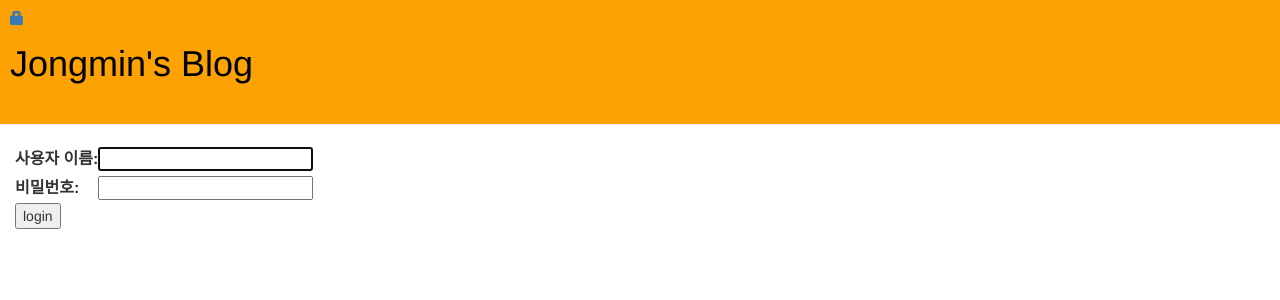
After one commit to quark4904/djangogirls, a Django app: page /accounts/login/ in a window 1280 px wide. The commit adds this page. Shown: the top 300 px of the page. Run offline with Django 3.2, Linux system fonts and the light colour scheme; some libraries are stand-ins or nearby versions.

Commit message:
Ext-02-숙제: 안전한 웹사이트 만들기_200602

```diff
--- a/blog/static/css/blog.css
+++ b/blog/static/css/blog.css
@@ -16,7 +16,7 @@ a {
 
 h2 a {
   color: black;
-  font-family: "Black Han Sans", sans-serif;
+  font-family: "Noto Sans KR", sans-serif;
 }
 
 .content_container {
@@ -25,5 +25,5 @@ h2 a {
 
 .detail__title {
   color: black;
-  font-family: "Black Han Sans", sans-serif;
+  font-family: "Noto Sans KR", sans-serif;
 }
--- a/blog/templates/blog/base.html
+++ b/blog/templates/blog/base.html
@@ -13,18 +13,26 @@
     />
     <link rel="stylesheet" href="{% static 'css/blog.css' %}" />
     <link
-      href="https://fonts.googleapis.com/css2?family=Black+Han+Sans&display=swap"
+      href="https://fonts.googleapis.com/css2?family=Noto+Sans+KR:wght@500&display=swap"
       rel="stylesheet"
     />
   </head>
   <body>
     <div class="page-header">
+      {% if user.is_authenticated %}
       <a href="{% url 'post_new' %}" class="top-menu"
         ><span class="glyphicon glyphicon-plus"></span
       ></a>
-      {% if user.is_authenticated %}
       <a href="{% url 'post_draft_list' %}" class="top-menu"
         ><span class="glyphicon glyphicon-edit"></span
+      ></a>
+      <p class="top-menu">
+        Hello {{ user.username }}
+        <small>(<a href="{% url 'logout' %}">Log out</a>)</small>
+      </p>
+      {% else %}
+      <a href="{% url 'login' %}" class="top-menu"
+        ><span class="glyphicon glyphicon-lock"></span
       ></a>
       {% endif %}
       <h1><a href="/">Jongmin's Blog</a></h1>
--- /dev/null
+++ b/blog/templates/registration/login.html
@@ -0,0 +1,20 @@
+{% extends 'blog/base.html' %} {% block content %} {% if form.errors %}
+<p>이름과 비밀번호가 일치하지 않습니다. 다시 시도해주세요.</p>
+{% endif %}
+
+<form method="POST" action="{% url 'login' %}">
+  {% csrf_token %}
+  <table>
+    <tr>
+      <td>{{ form.username.label_tag }}</td>
+      <td>{{ form.username }}</td>
+    </tr>
+    <tr>
+      <td>{{ form.password.label_tag }}</td>
+      <td>{{ form.password }}</td>
+    </tr>
+  </table>
+  <input type="submit" value="login" />
+  <input type="hidden" name="next" value="{{ next }}" />
+</form>
+{% endblock %}
--- a/blog/views.py
+++ b/blog/views.py
@@ -2,6 +2,7 @@ from django.shortcuts import render, get_object_or_404, redirect
 from django.utils import timezone
 from .models import Post
 from .forms import PostForm
+from django.contrib.auth.decorators import login_required
 
 
 def post_list(request):
@@ -15,6 +16,7 @@ def post_detail(request, pk):
     return render(request, 'blog/post_detail.html', {'post': post})
 
 
+@login_required
 def post_new(request):
     if request.method == "POST":
         form = PostForm(request.POST)
@@ -28,6 +30,7 @@ def post_new(request):
     return render(request, 'blog/post_edit.html', {'form': form})
 
 
+@login_required
 def post_edit(request, pk):
     post = get_object_or_404(Post, pk=pk)
     if request.method == "POST":
@@ -42,18 +45,21 @@ def post_edit(request, pk):
     return render(request, 'blog/post_edit.html', {'form': form})
 
 
+@login_required
 def post_draft_list(request):
     posts = Post.objects.filter(
         published_date__isnull=True).order_by('created_date')
     return render(request, 'blog/post_draft_list.html', {'posts': posts})
 
 
+@login_required
 def post_publish(request, pk):
     post = get_object_or_404(Post, pk=pk)
     post.publish()
     return redirect('post_detail', pk=pk)
 
 
+@login_required
 def post_remove(request, pk):
     post = get_object_or_404(Post, pk=pk)
     post.delete()
--- a/mysite/settings.py
+++ b/mysite/settings.py
@@ -120,3 +120,5 @@ USE_TZ = True
 
 STATIC_URL = '/static/'
 STATIC_ROOT = os.path.join(BASE_DIR, 'static')
+
+LOGIN_REDIRECT_URL = '/'
--- a/mysite/urls.py
+++ b/mysite/urls.py
@@ -15,8 +15,11 @@ Including another URLconf
 """
 from django.contrib import admin
 from django.urls import path, include
+from django.contrib.auth import views
 
 urlpatterns = [
     path('admin/', admin.site.urls),
-    path('', include('blog.urls'))
+    path('accounts/login/', views.LoginView.as_view(), name='login'),
+    path('accounts/logout/', views.LogoutView.as_view(next_page='/'), name='logout'),
+    path('', include('blog.urls')),
 ]
```
Also changed, not shown: db.sqlite3.
